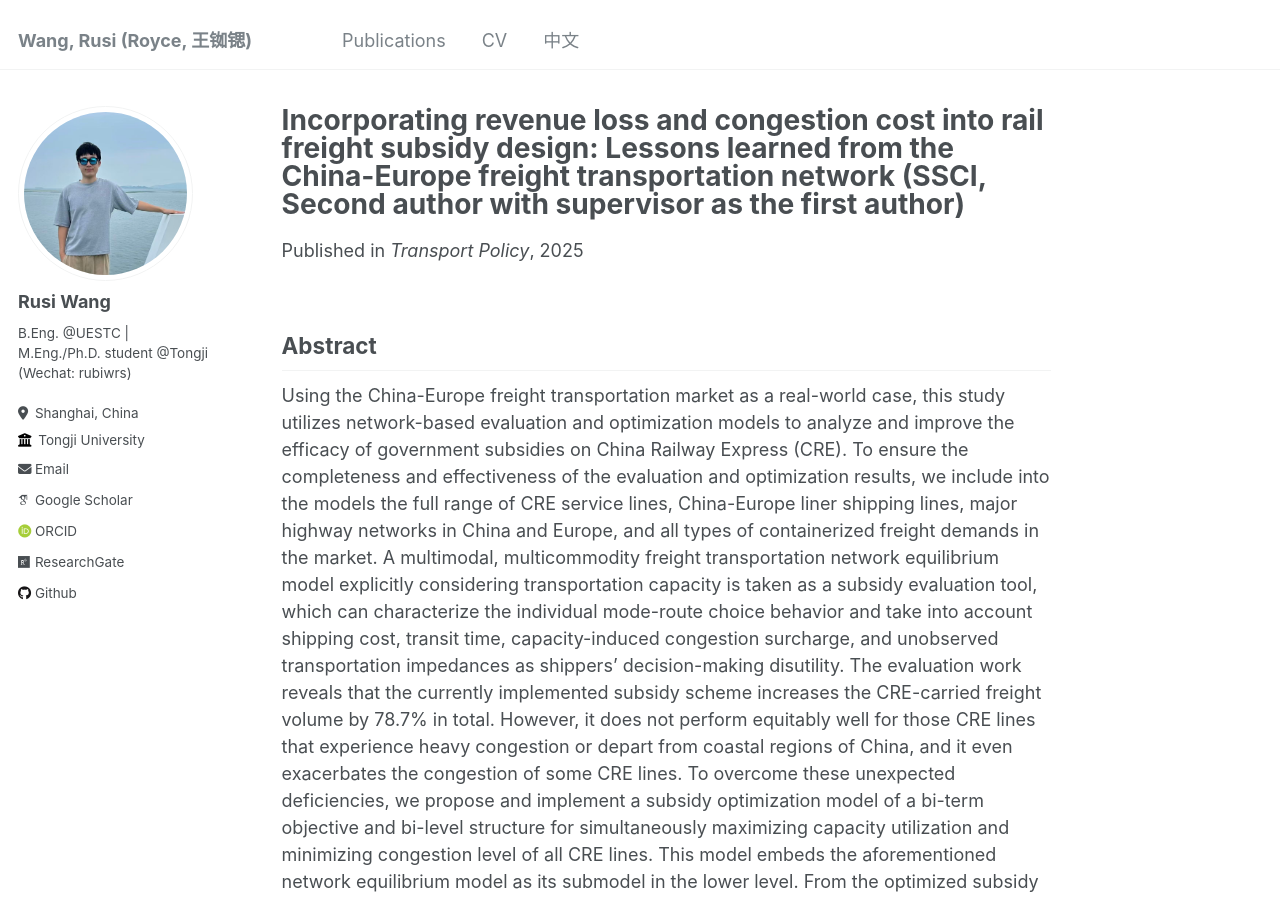
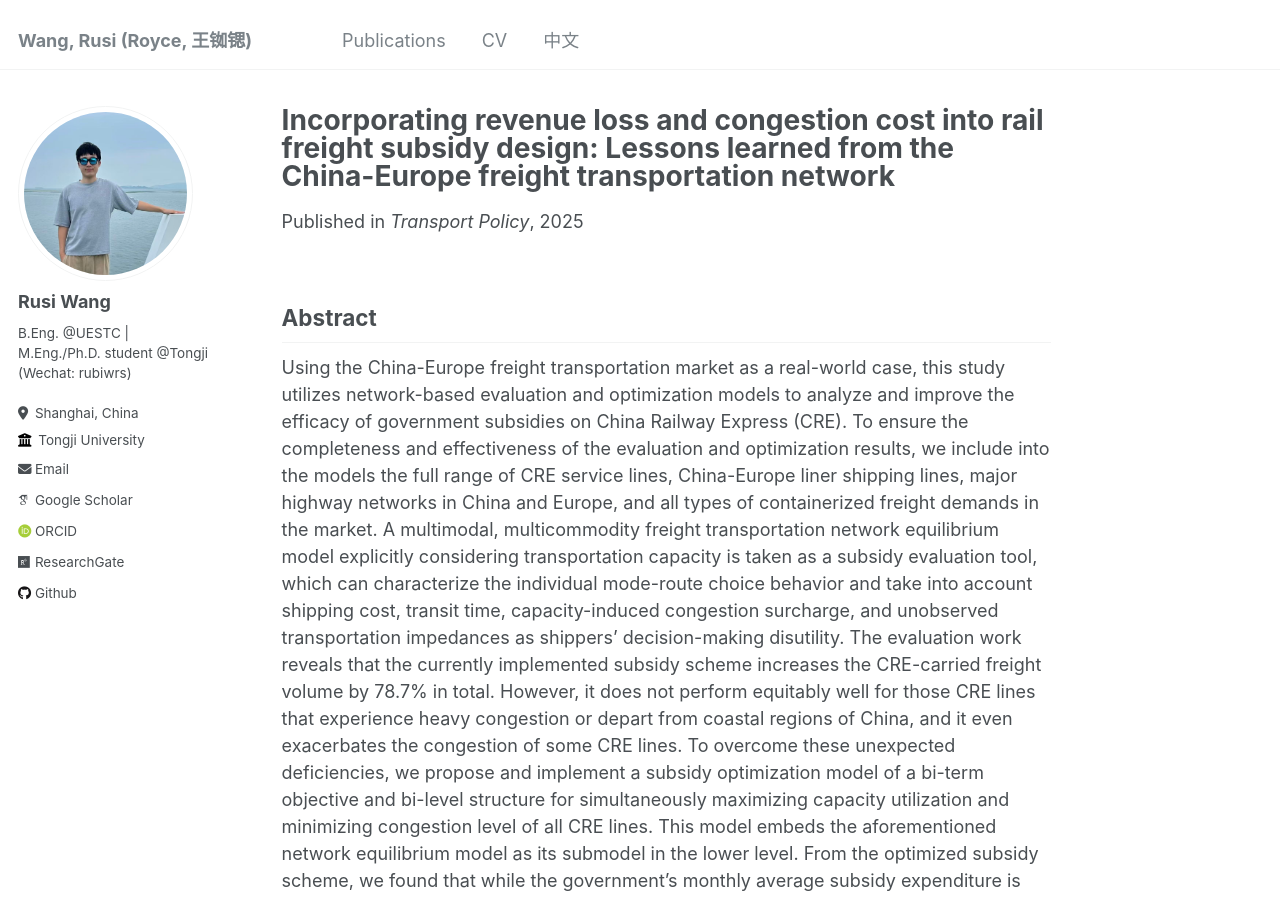
Before and after one commit to RusiWang99/RusiWang99.github.io, a Jekyll site: the page built from _publications/2025-09-23-Incorporating revenue loss and congestion cost into rail freight subsidy design Lessons learned from the China-Europe freight transportation network.md, in a window 1280 px wide and 900 px high. Built offline with Jekyll 4.4.1, drawn with Linux system fonts in a browser that asks for light colours; some web fonts are replaced.

Commit message:
Update 2025-09-23-Incorporating revenue loss and congestion cost into rail freight subsidy design Lessons learned from the China-Europe freight transportation network.md

```diff
--- a/_publications/2025-09-23-Incorporating revenue loss and congestion cost into rail freight subsidy design Lessons learned from the China-Europe freight transportation network.md
+++ b/_publications/2025-09-23-Incorporating revenue loss and congestion cost into rail freight subsidy design Lessons learned from the China-Europe freight transportation network.md
@@ -1,5 +1,5 @@
 ---
-title: "Incorporating revenue loss and congestion cost into rail freight subsidy design: Lessons learned from the China-Europe freight transportation network (SSCI, Second author with supervisor as the first author)"
+title: "Incorporating revenue loss and congestion cost into rail freight subsidy design: Lessons learned from the China-Europe freight transportation network"
 collection: publications
 permalink: /publication/2025-09-23-Incorporating revenue loss and congestion cost into rail freight subsidy design Lessons learned from the China-Europe freight transportation network
 excerpt: 'This study addresses the freight subsidy optimization problem based on a multimodal multicommodity network equilibrium model. Mitigating the revenue loss of the carrier and the congestion surcharge of shippers are considered simultaneously. The proposed optimization scheme is benchmarked against the currently implemented subsidy scheme to demonstrate its effectiveness.'
```
